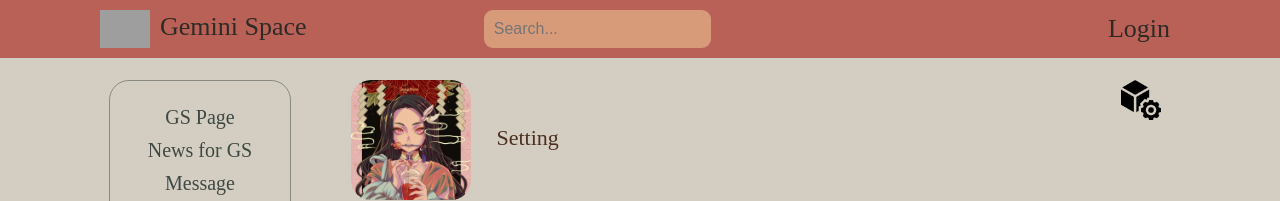
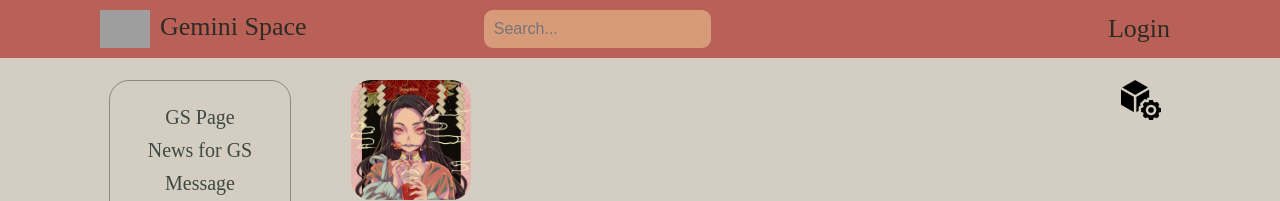
Before and after one commit to Alina-KI/gemini-space-frontend, a React (Create React App) app: page /user/1 in a window 1280 px wide. Shown: the top 201 px of the page. Built offline with nearby package versions, Linux system fonts and the light colour scheme; grey boxes are pictures that could not be loaded; a web font is replaced by a local one.

Commit message:
fixed setting

```diff
--- a/src/components/pages/my-page/my-page.module.scss
+++ b/src/components/pages/my-page/my-page.module.scss
@@ -70,29 +70,46 @@
 
   .setting {
     text-decoration: none;
-    transition: 3s;
+    display: flex;
+    justify-content: flex-end;
+    align-items: center;
+    transition: all 3s ease;
+    overflow: hidden;
 
+    .image {
       .settingImage {
         width: 40px;
         object-fit: contain;
+        transition: all 3s ease;
       }
-    .settingText{
+    }
+
+    .text {
       width: 0;
+      transition: width 1s;
+      .settingText {
         color: rgb(76, 47, 31);
         font-size: 22px;
         margin-left: 5px;
-      //opacity: 0;
-      transition: all 1s ease;
+        opacity: 0;
+        transition: width 3s;
+      }
     }
   }
 
   .setting:hover {
-    .settingText{
-      width: min-content;
-      //opacity: 1;
+    .text{
+      width: 65px;
+      @media (max-width: 500px) {
+        width: 0;
+      }
+    }
+    .settingText {
+      opacity: 1;
       transition: 1s;
     }
-    .settingText:hover{
+
+    .settingText:hover {
       color: rgb(181, 65, 24);
     }
   }
--- a/src/components/pages/my-page/my-page.tsx
+++ b/src/components/pages/my-page/my-page.tsx
@@ -47,8 +47,8 @@ export const MyPage = () => {
         </div>
         <div className={s.settingContainer}>
           <NavLink to="/setting" className={s.setting}>
-            <img className={s.settingImage} src={setting} alt="Setting" />
-            <p className={s.settingText}>{settingText}</p>
+            <div className={s.image}><img className={s.settingImage} src={setting} alt="Setting" /></div>
+            <div className={s.text}><span className={s.settingText}>{settingText}</span></div>
           </NavLink>
         </div>
       </div>
```
Lines whose indentation alone changed are shown as unchanged.
